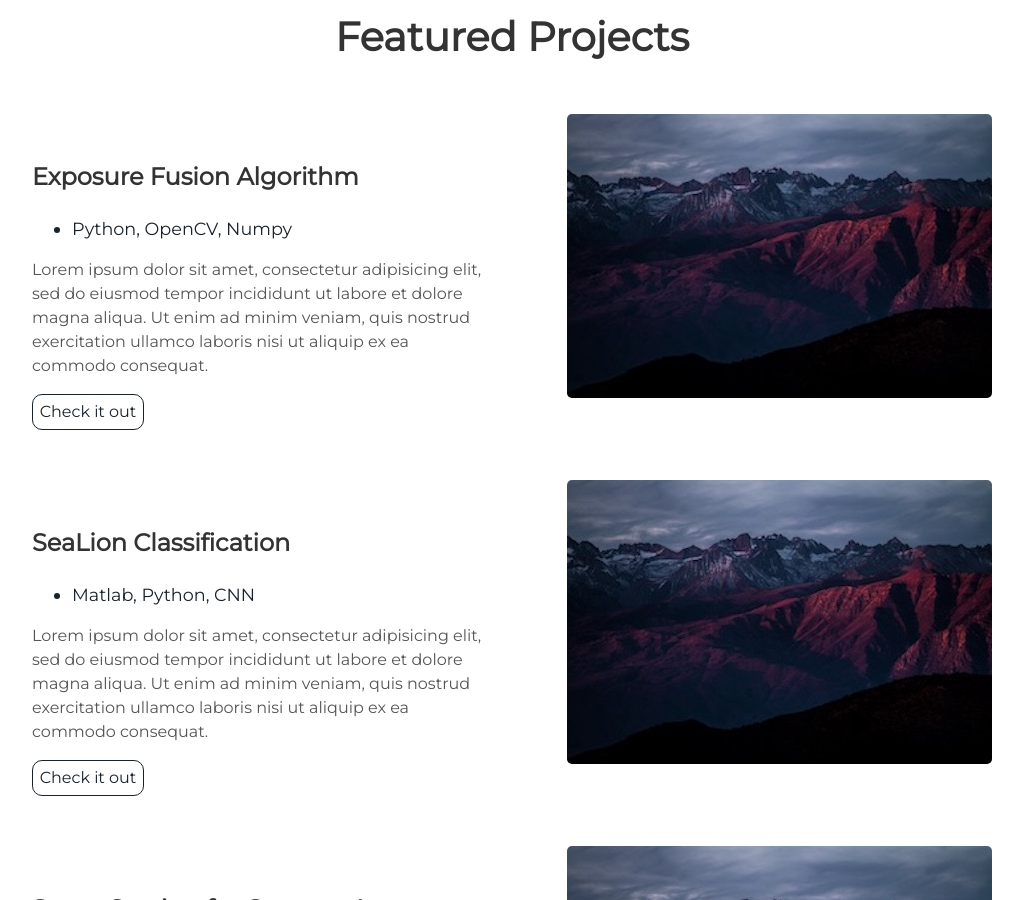
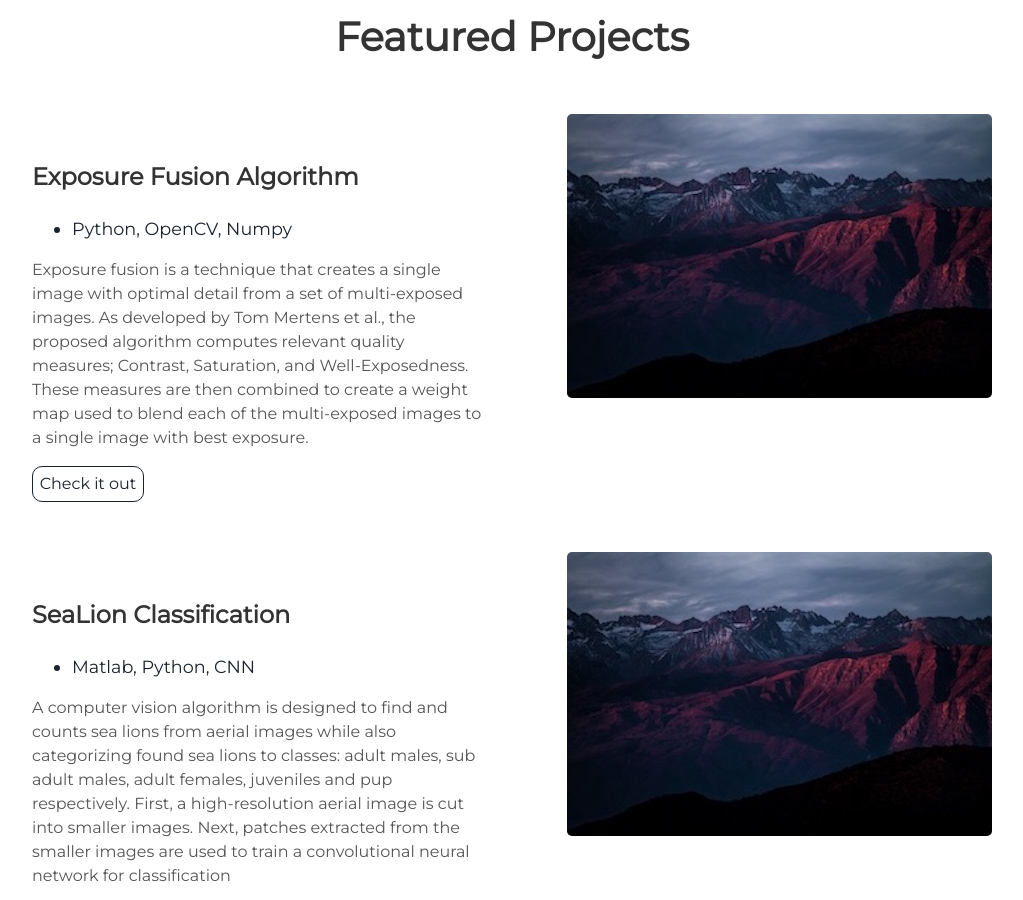
Before and after one commit to kbmajeed/kbmajeed.github.io, a Jekyll site: the page built from index.html, in a window 1280 px wide and 900 px high, scrolled down 1553 px. Shown: the whole window, without its empty margins (128-1151 px from the left). Built offline with Jekyll 4.4.1, drawn with Linux system fonts in a browser that asks for light colours; some of the changed text lies outside the part shown.

Commit message:
Added abstracts to projects

```diff
--- a/_includes/projects.html
+++ b/_includes/projects.html
@@ -10,7 +10,10 @@
     <ul>
       <li> Python, OpenCV, Numpy </li>
     </ul>
-    <p>Lorem ipsum dolor sit amet, consectetur adipisicing elit, sed do eiusmod tempor incididunt ut labore et dolore magna aliqua. Ut enim ad minim veniam, quis nostrud exercitation ullamco laboris nisi ut aliquip ex ea commodo consequat.</p>
+    <p>Exposure fusion is a technique that creates a single image with optimal detail from a set of multi-exposed images.
+As developed by Tom Mertens et al., the proposed algorithm computes relevant quality measures; Contrast, Saturation, and Well-Exposedness.
+These measures are then combined to create a weight map used to blend each of the multi-exposed images to a single image with best exposure.
+</p>
     <a class="project-link" href="https://github.com/kbmajeed/SeaLionVision">Check it out</a>
   </div>
 </div>
@@ -24,7 +27,10 @@
     <ul>
       <li> Matlab, Python, CNN </li>
     </ul>
-    <p>Lorem ipsum dolor sit amet, consectetur adipisicing elit, sed do eiusmod tempor incididunt ut labore et dolore magna aliqua. Ut enim ad minim veniam, quis nostrud exercitation ullamco laboris nisi ut aliquip ex ea commodo consequat.</p>
+    <p> A computer vision algorithm is designed to find and counts sea lions from aerial images
+      while also categorizing found sea lions to classes: adult males, sub adult males, adult females, juveniles and pup respectively.
+      First, a high-resolution aerial image is cut into smaller images. Next, patches extracted from the smaller images are used to
+      train a convolutional neural network for classification</p>
     <a class="project-link" href="https://github.com/kbmajeed/SeaLionVision">Check it out</a>
   </div>
 </div>
@@ -38,7 +44,10 @@
     <ul>
       <li> Python, OpenCV, Numpy </li>
     </ul>
-    <p>Lorem ipsum dolor sit amet, consectetur adipisicing elit, sed do eiusmod tempor incididunt ut labore et dolore magna aliqua. Ut enim ad minim veniam, quis nostrud exercitation ullamco laboris nisi ut aliquip ex ea commodo consequat.</p>
+    <p>Reproducing the paper content-aware image resizing presented by Shai-Avidan and Ariel Shamir.
+      Using the seam carving algorithm, three images are subject to: (1) aspect ratio change by seam removal,
+      (b) aspect ratio change by seam insertion, and (c) aspect ratio change by optimal retargeting.
+      Seam carving algorithm performs well in preserving image content during resizing.</p>
     <a class="project-link" href="https://github.com/kbmajeed/SeaLionVision">Check it out</a>
   </div>
 </div>
@@ -52,7 +61,7 @@
     <ul>
       <li> Matlab </li>
     </ul>
-    <p>Lorem ipsum dolor sit amet, consectetur adipisicing elit, sed do eiusmod tempor incididunt ut labore et dolore magna aliqua. Ut enim ad minim veniam, quis nostrud exercitation ullamco laboris nisi ut aliquip ex ea commodo consequat.</p>
+    <p>Basic algorithms in Image processing. Using Matlab code to explore different Edge detection algorithms and parameters.</p>
     <a class="project-link" href="https://github.com/kbmajeed/SeaLionVision">Check it out</a>
   </div>
 </div>
@@ -66,8 +75,9 @@
     <ul>
       <li> Lua, VREP </li>
     </ul>
-    <p>Lorem ipsum dolor sit amet, consectetur adipisicing elit, sed do eiusmod tempor incididunt ut labore et dolore magna aliqua. Ut enim ad minim veniam, quis nostrud exercitation ullamco laboris nisi ut aliquip ex ea commodo consequat.</p>
-    <a class="project-link" href="https://github.com/kbmajeed/SeaLionVision">Check it out</a>
+    <p>Using Virtual Robot Experimentation Platform, a Quadrotor can be controlled using a dedicated controller
+      such as PID with a Lua script. Quadrotor includes visual feedback to detect the desired landing spot.</p>
+    <a class="project-link" href="https://youtu.be/rknVlYxYKeY">Check it out</a>
   </div>
 </div>
 
@@ -80,7 +90,9 @@
     <ul>
       <li> Matlab, Simulink, S-Functions </li>
     </ul>
-    <p>Lorem ipsum dolor sit amet, consectetur adipisicing elit, sed do eiusmod tempor incididunt ut labore et dolore magna aliqua. Ut enim ad minim veniam, quis nostrud exercitation ullamco laboris nisi ut aliquip ex ea commodo consequat.</p>
+    <p>Backstepping is a Nonlinear controller based on Lyapunov functions.
+      Four controllers are developed for the Altitude, Yaw, Pitch, and Roll attitudes of the quadrotor.
+    </p>
     <a class="project-link" href="https://github.com/kbmajeed/SeaLionVision">Check it out</a>
   </div>
 </div>
@@ -94,7 +106,8 @@
     <ul>
       <li> Matlab, Simulink, S-Functions </li>
     </ul>
-    <p>Lorem ipsum dolor sit amet, consectetur adipisicing elit, sed do eiusmod tempor incididunt ut labore et dolore magna aliqua. Ut enim ad minim veniam, quis nostrud exercitation ullamco laboris nisi ut aliquip ex ea commodo consequat.</p>
+    <p>ADRC is an interesting controller that uses and Extended state observer to linearize the Quadrotor's Nonlinear dynamics
+      (similar to Feedback linearization). This makes it capable of eliminating disturbances (robustness). </p>
     <a class="project-link" href="https://github.com/kbmajeed/SeaLionVision">Check it out</a>
   </div>
 </div>
```
